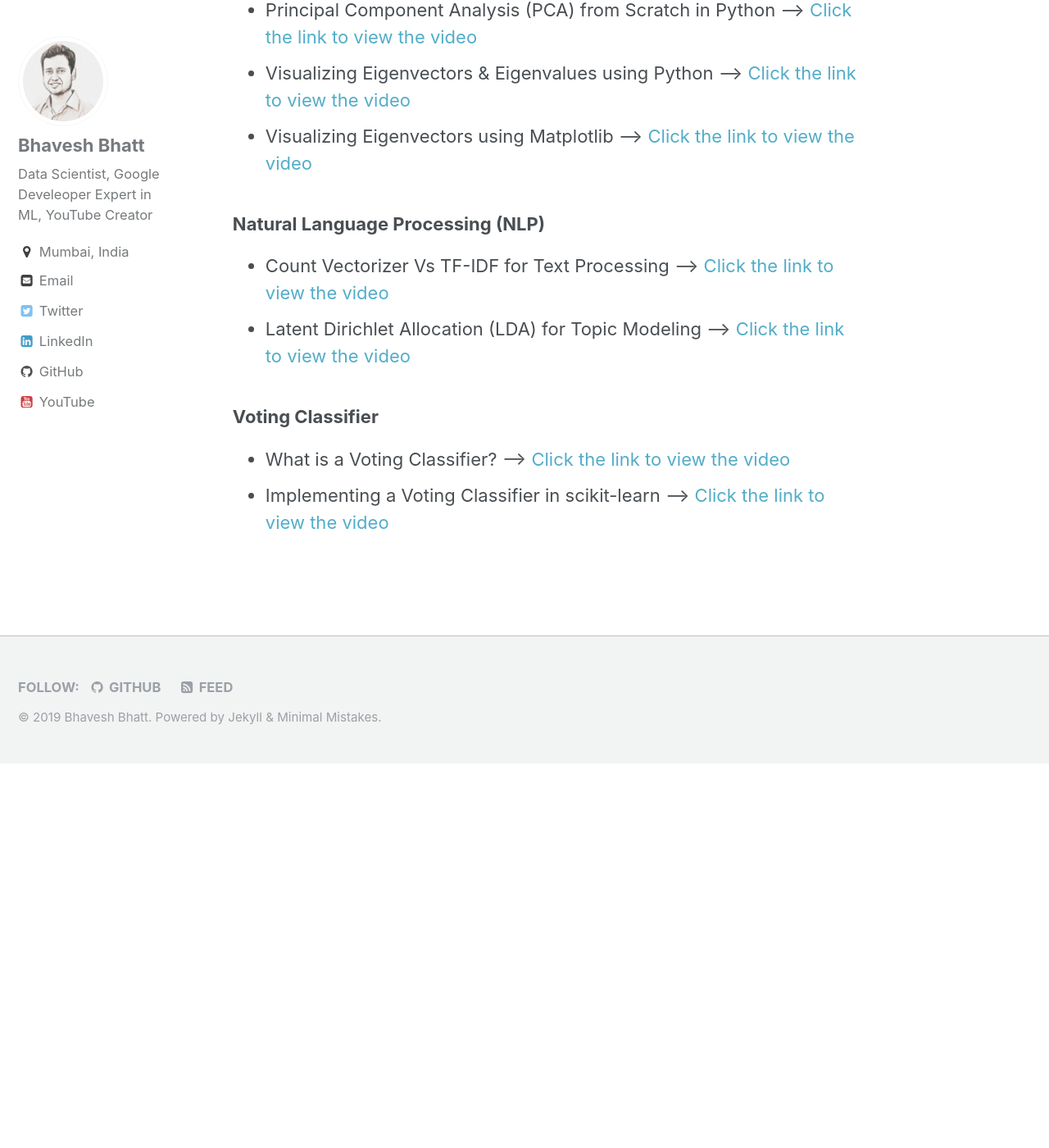
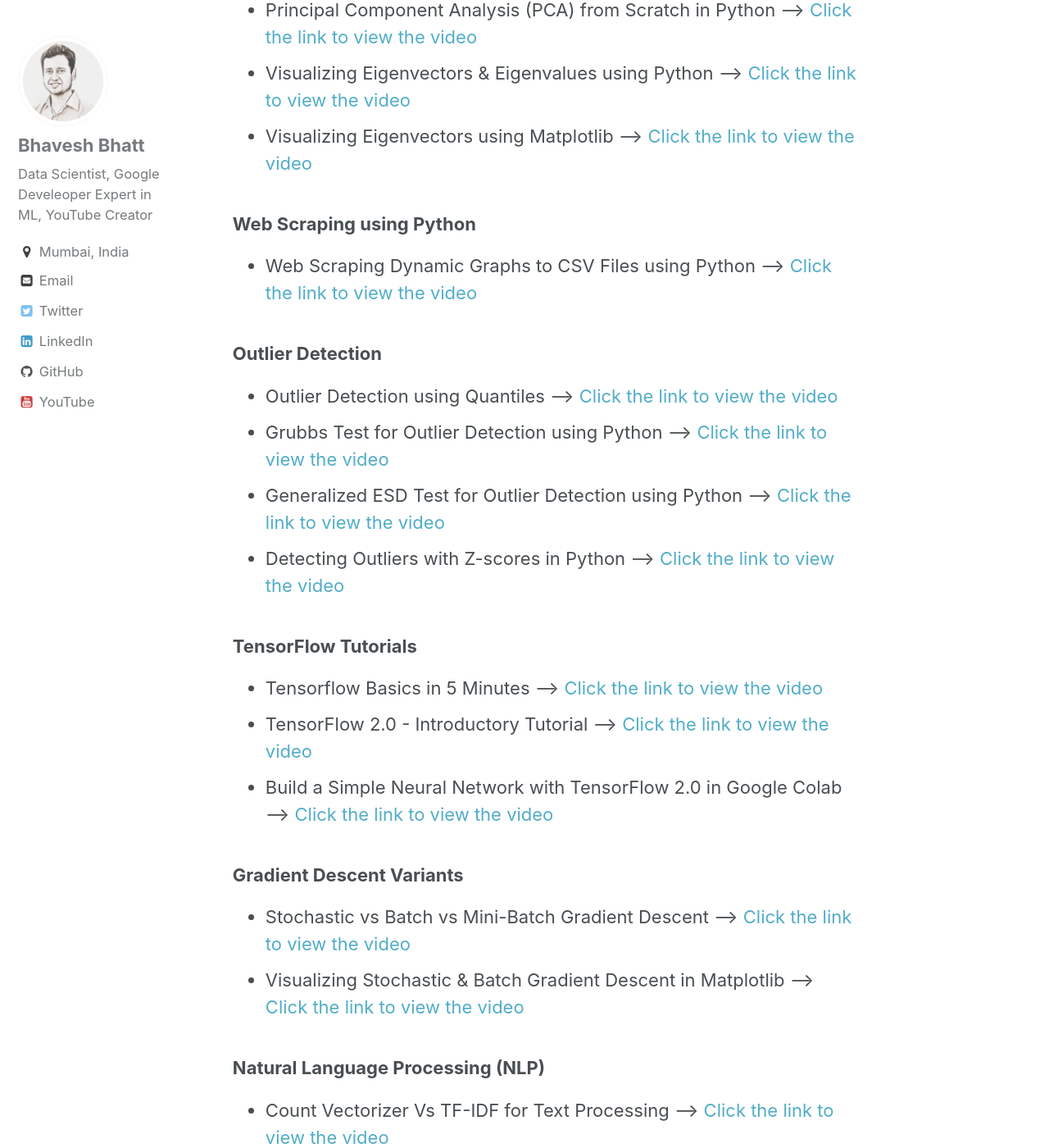
Before and after one commit to bhattbhavesh91/bhattbhavesh91.github.io, a Jekyll site: the page built from _pages/mlvideos.md, in a window 1280 px wide and 1400 px high, scrolled down 1579 px. Shown: the whole window at 82% size. Built offline with Jekyll 4.4.1, drawn with Linux system fonts in a browser that asks for light colours; before the commit the page ends 2510 px from its top, so only the background shows below that; some of the changed text lies outside the part shown.

Commit message:
added more video links in posts

```diff
--- a/_pages/mlvideos.md
+++ b/_pages/mlvideos.md
@@ -32,6 +32,24 @@
 * Visualizing Eigenvectors & Eigenvalues using Python &#10230; [Click the link to view the video](https://youtu.be/mxkGMbrobY0){:target="_blank"}
 * Visualizing Eigenvectors using Matplotlib &#10230; [Click the link to view the video](https://youtu.be/RhmzJ0hfJjM){:target="_blank"}
 
+### Web Scraping using Python
+* Web Scraping Dynamic Graphs to CSV Files using Python &#10230; [Click the link to view the video](https://youtu.be/NYK_1bVoBfU){:target="_blank"}
+
+### Outlier Detection
+* Outlier Detection using Quantiles &#10230; [Click the link to view the video](https://youtu.be/2Qrost474lQ){:target="_blank"}
+* Grubbs Test for Outlier Detection using Python &#10230; [Click the link to view the video](https://youtu.be/Hn_lMUaMcak){:target="_blank"}
+* Generalized ESD Test for Outlier Detection using Python &#10230; [Click the link to view the video](https://youtu.be/KGWbbAUcC0I){:target="_blank"}
+* Detecting Outliers with Z-scores in Python &#10230; [Click the link to view the video](https://youtu.be/bs2q0oFfxX4){:target="_blank"}
+
+### TensorFlow Tutorials
+* Tensorflow Basics in 5 Minutes &#10230; [Click the link to view the video](https://youtu.be/ICl3EbL85IQ){:target="_blank"}
+* TensorFlow 2.0 - Introductory Tutorial &#10230; [Click the link to view the video](https://youtu.be/wN4j0CpLp58){:target="_blank"}
+* Build a Simple Neural Network with TensorFlow 2.0 in Google Colab &#10230; [Click the link to view the video](https://youtu.be/Yn27il27g5s){:target="_blank"}
+
+### Gradient Descent Variants
+* Stochastic vs Batch vs Mini-Batch Gradient Descent &#10230; [Click the link to view the video](https://youtu.be/Ne3hjpP7KSI){:target="_blank"}
+* Visualizing Stochastic & Batch Gradient Descent in Matplotlib &#10230; [Click the link to view the video](https://youtu.be/6a5Nn49MsYY){:target="_blank"}
+
 ### Natural Language Processing (NLP)
 * Count Vectorizer Vs TF-IDF for Text Processing &#10230; [Click the link to view the video](https://youtu.be/FrmrHyOSyhE){:target="_blank"}
 * Latent Dirichlet Allocation (LDA) for Topic Modeling &#10230; [Click the link to view the video](https://youtu.be/Cpt97BpI-t4){:target="_blank"}
@@ -39,3 +57,7 @@
 ### Voting Classifier
 * What is a Voting Classifier? &#10230; [Click the link to view the video](https://youtu.be/BlrcCpypfhU){:target="_blank"}
 * Implementing a Voting Classifier in scikit-learn &#10230; [Click the link to view the video](https://youtu.be/28xRv-vC9Ys){:target="_blank"}
+
+### Boosting in Machine Learning
+* What is Boosting? &#10230; [Click the link to view the video](https://youtu.be/sfVms30Ulxw){:target="_blank"}
+* AdaBoost, Simplest Example &#10230; [Click the link to view the video](https://youtu.be/9CPsYsB4OLI){:target="_blank"}
```
